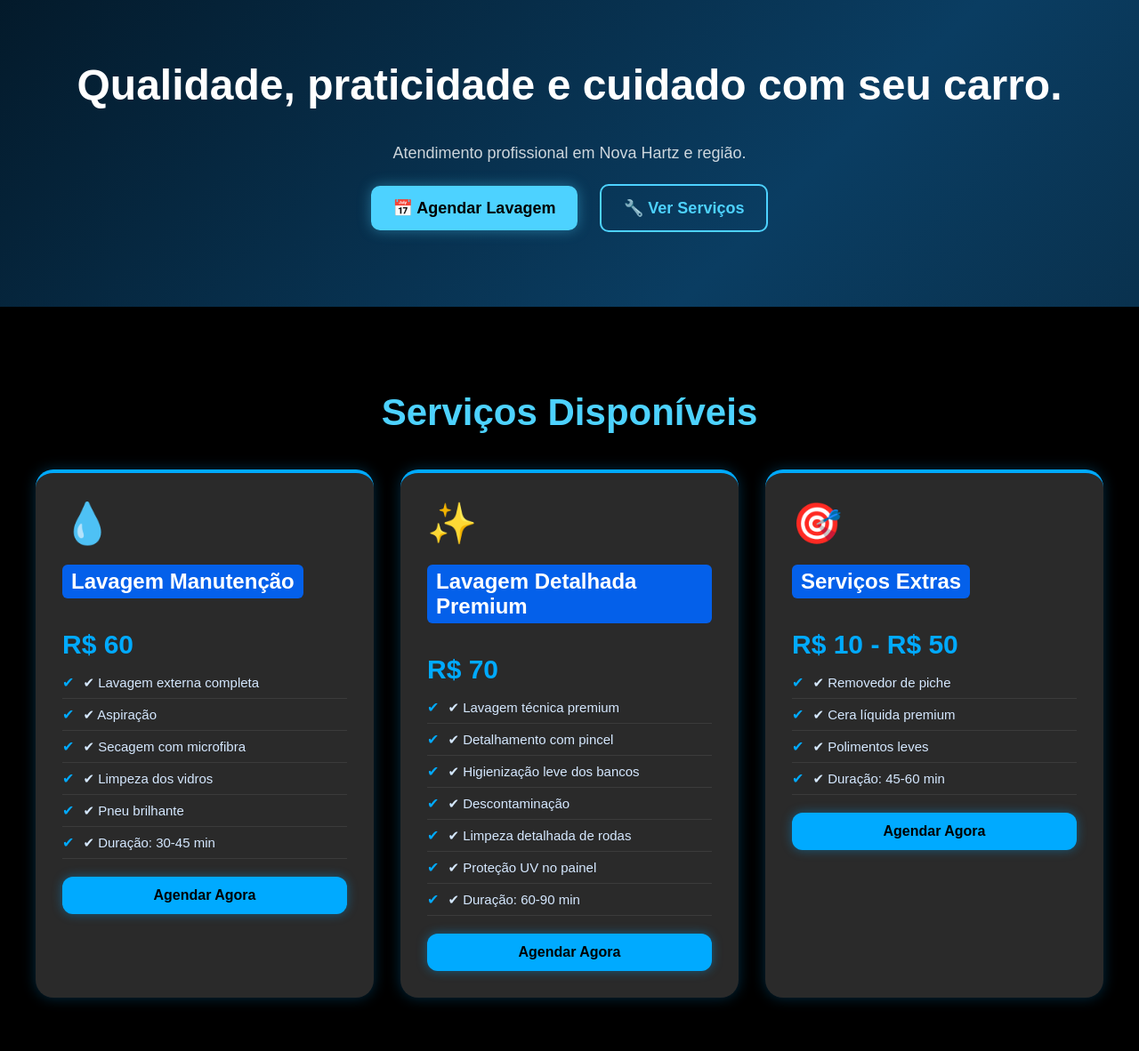
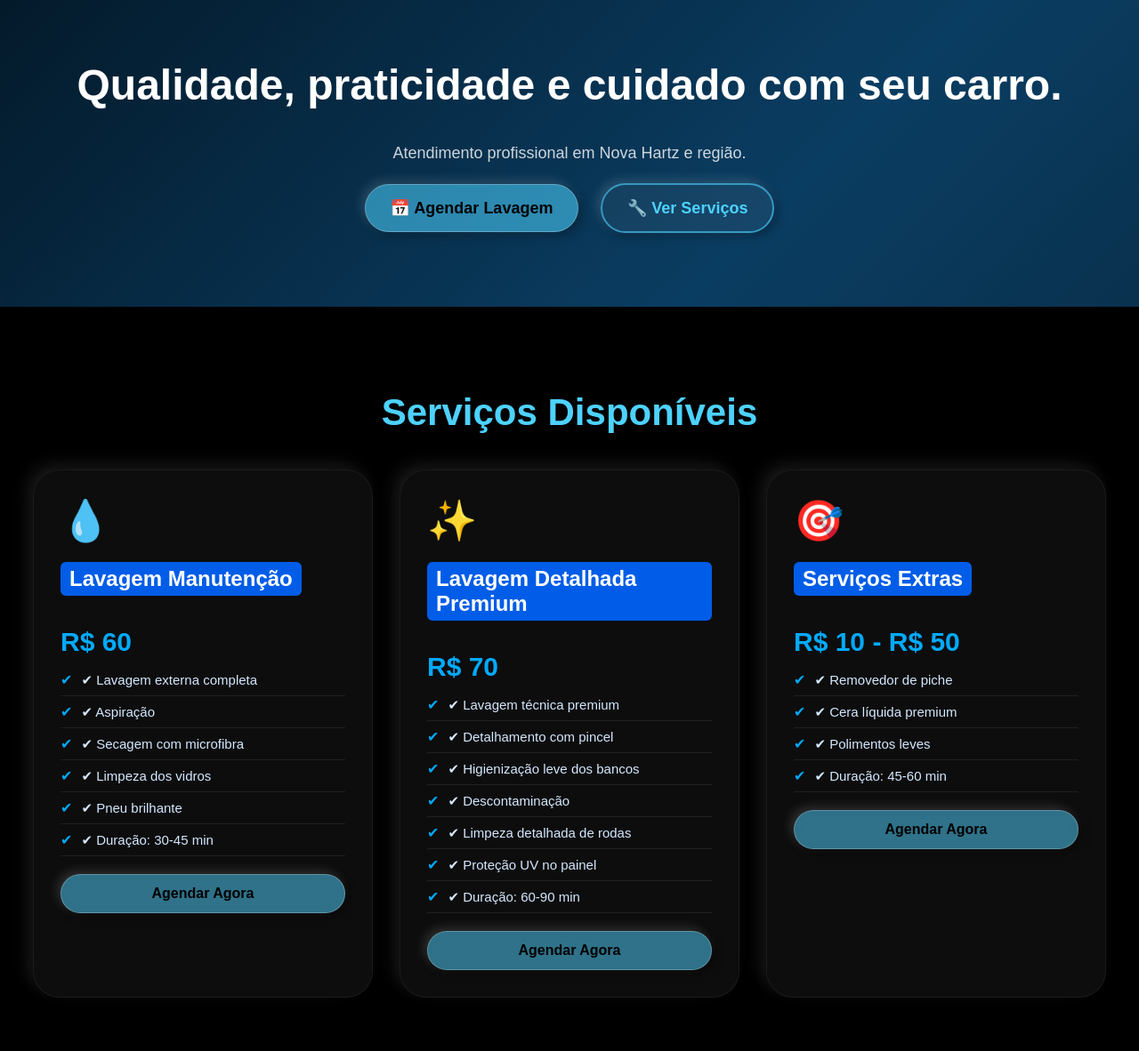
Before and after one commit to wendelrocha14/site-street-wash, a Flask app: page / in a window 1280 px wide; the page is wider, and only the part inside the window is pictured. Shown: the part 253-1435 px from the top of that part at 89% size. Run offline with Flask 3, Linux system fonts and the light colour scheme.

Commit message:
Atualiza estilo bolha iOS para botões e cards

```diff
--- a/static/style.css
+++ b/static/style.css
@@ -260,3 +260,111 @@ body {
     align-items: flex-start;
     gap: 4px; /* Espaço entre logo e frase */
 }
+
+/* ===================== */
+/* BOTÕES ESTILO BOLHA iOS */
+/* ===================== */
+.btn-primary, .btn-outline {
+    border-radius: 50px !important;
+    padding: 16px 28px !important;
+    font-size: 18px;
+    font-weight: 600;
+    backdrop-filter: blur(12px);
+    box-shadow:
+        4px 4px 12px rgba(0,0,0,0.3),
+        -4px -4px 12px rgba(255,255,255,0.15);
+    transition: 0.25s ease;
+}
+
+/* Botão principal com bolha */
+.btn-primary {
+    background: rgba(77,210,255,0.55) !important;
+    border: 1px solid rgba(255,255,255,0.25);
+}
+
+.btn-primary:hover {
+    transform: scale(1.07);
+    background: rgba(77,210,255,0.75) !important;
+}
+
+/* Botão outline estilo bolha */
+.btn-outline {
+    background: rgba(255,255,255,0.05);
+    border: 2px solid rgba(77,210,255,0.6) !important;
+}
+
+.btn-outline:hover {
+    transform: scale(1.07);
+    background: rgba(77,210,255,0.15);
+}
+
+/* ===================== */
+/* CARDS ESTILO BOLHA iOS */
+/* ===================== */
+.card {
+    background: rgba(25,25,25,0.55) !important;
+    backdrop-filter: blur(14px);
+    border-radius: 30px !important;
+    box-shadow:
+        6px 6px 18px rgba(0,0,0,0.45),
+        -6px -6px 18px rgba(255,255,255,0.1) !important;
+    border: 1px solid rgba(255,255,255,0.06);
+    transition: 0.35s ease;
+}
+
+.card:hover {
+    transform: scale(1.03);
+    box-shadow:
+        8px 8px 22px rgba(0,0,0,0.5),
+        -8px -8px 22px rgba(255,255,255,0.16) !important;
+}
+
+/* ===================== */
+/* BOTÃO DENTRO DO CARD */
+/* ===================== */
+.btn-card {
+    background: rgba(77,210,255,0.5) !important;
+    border-radius: 40px !important;
+    border: 1px solid rgba(255,255,255,0.25);
+    backdrop-filter: blur(10px);
+    box-shadow:
+        4px 4px 12px rgba(0,0,0,0.35),
+        -4px -4px 12px rgba(255,255,255,0.15);
+    transition: .3s;
+    display: block;
+    text-align: center;
+    font-weight: bold;
+    color: #000;
+    text-decoration: none;
+    padding: 12px;
+}
+
+.btn-card:hover {
+    transform: scale(1.09);
+    background: rgba(77,210,255,0.7) !important;
+}
+
+/* ===================== */
+/* BOTÃO WHATSAPP (opcional) */
+/* ===================== */
+.btn-whats {
+    background: rgba(37,211,102,0.6);
+    color: #fff;
+    padding: 15px 25px;
+    border-radius: 40px;
+    font-size: 20px;
+    font-weight: bold;
+    text-decoration: none;
+    display: inline-block;
+    backdrop-filter: blur(12px);
+    border: 1px solid rgba(255,255,255,0.25);
+    box-shadow:
+        4px 4px 12px rgba(0,0,0,0.35),
+        -4px -4px 12px rgba(255,255,255,0.15);
+    transition: .3s;
+}
+
+.btn-whats:hover {
+    transform: scale(1.1);
+    background: rgba(37,211,102,0.8);
+}
```
